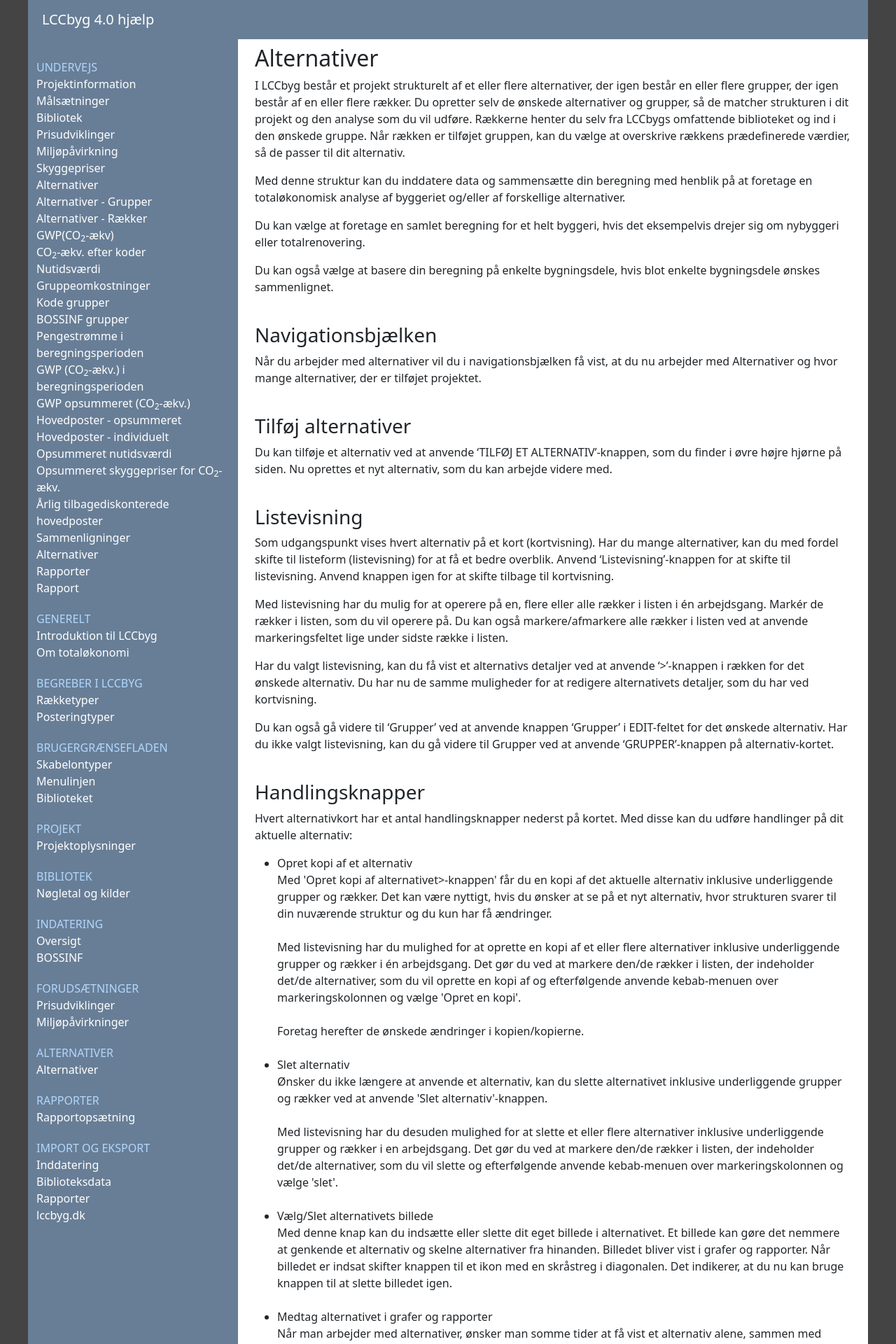
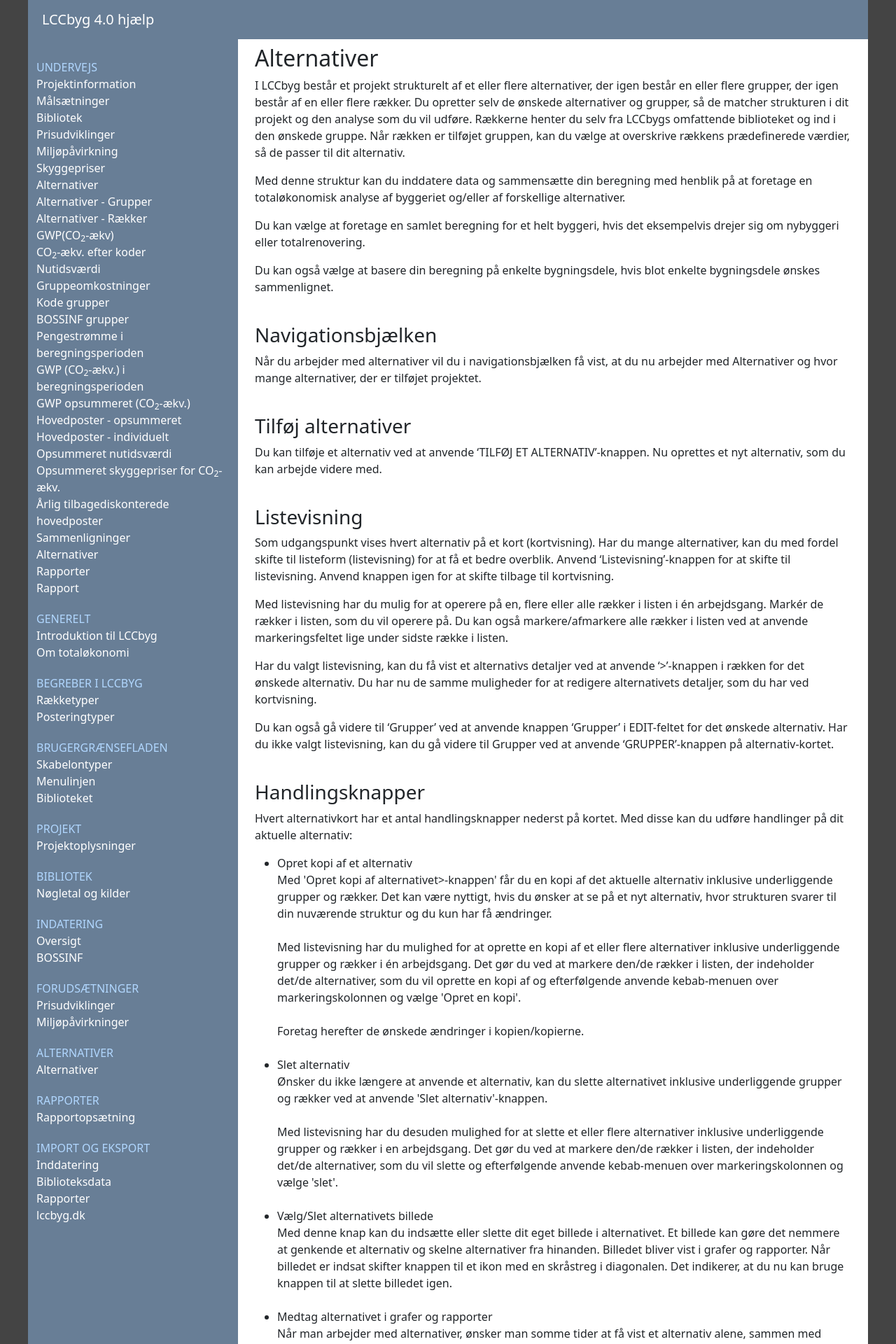
Before and after one commit to LccBuild/lccbyg-docs, a Jekyll site: the page built from docs/help/40/da/alternatives.md, in a window 1280 px wide. Shown: the top 1920 px of the page at 70% size. Built offline with Jekyll 4.4.1, drawn with Linux system fonts in a browser that asks for light colours.

Commit message:
Update alternatives.md

```diff
--- a/docs/help/40/da/alternatives.md
+++ b/docs/help/40/da/alternatives.md
@@ -21,7 +21,7 @@ Når du arbejder med alternativer vil du i navigationsbjælken få vist, at du n
 <br />
 <br />
 ### Tilføj alternativer {#addalternatives}
-Du kan tilføje et alternativ ved at anvende 'TILFØJ ET ALTERNATIV'-knappen, som du finder i øvre højre hjørne på siden.
+Du kan tilføje et alternativ ved at anvende 'TILFØJ ET ALTERNATIV'-knappen.
 Nu oprettes et nyt alternativ, som du kan arbejde videre med.
 <br />
 <br />
```
